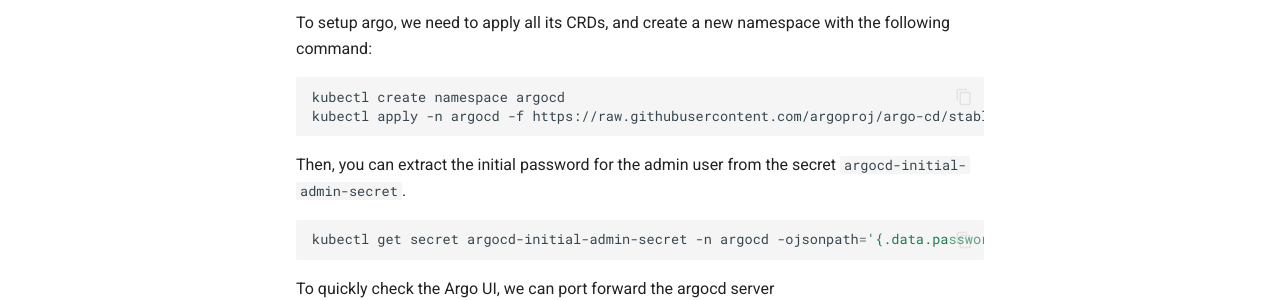
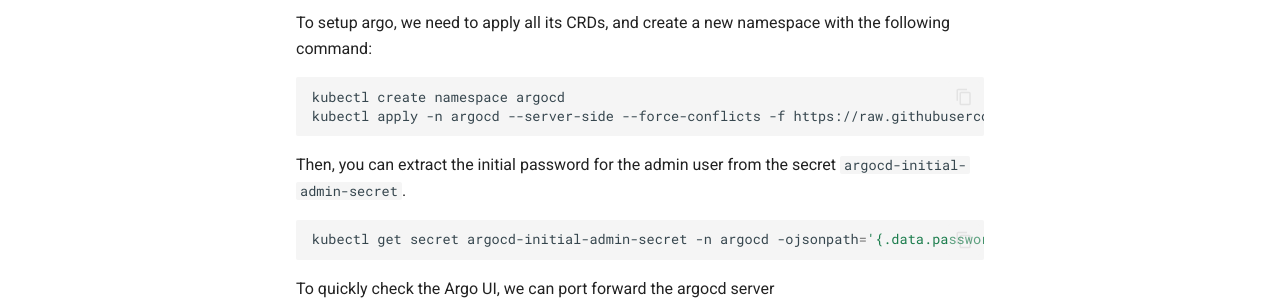
Before and after one commit to k1nho/homelab, an MkDocs documentation site: the page built from docs/gitops.md, in a window 1280 px wide and 1348 px high. Shown: the part 810-1110 px from the top of the window. Built offline with MkDocs 1.6.1 and Material for MkDocs 9.7.7, drawn with Linux system fonts in a browser that asks for light colours; comment, search, counter and statistics services are not loaded.

Commit message:
docs: argo needs server side apply

````diff
--- a/docs/gitops.md
+++ b/docs/gitops.md
@@ -15,7 +15,7 @@
 
 ```bash
 kubectl create namespace argocd
-kubectl apply -n argocd -f https://raw.githubusercontent.com/argoproj/argo-cd/stable/manifests/install.yaml
+kubectl apply -n argocd --server-side --force-conflicts -f https://raw.githubusercontent.com/argoproj/argo-cd/stable/manifests/install.yaml
 ```
 
 Then, you can extract the initial password for the admin user from the secret `argocd-initial-admin-secret`.
````
